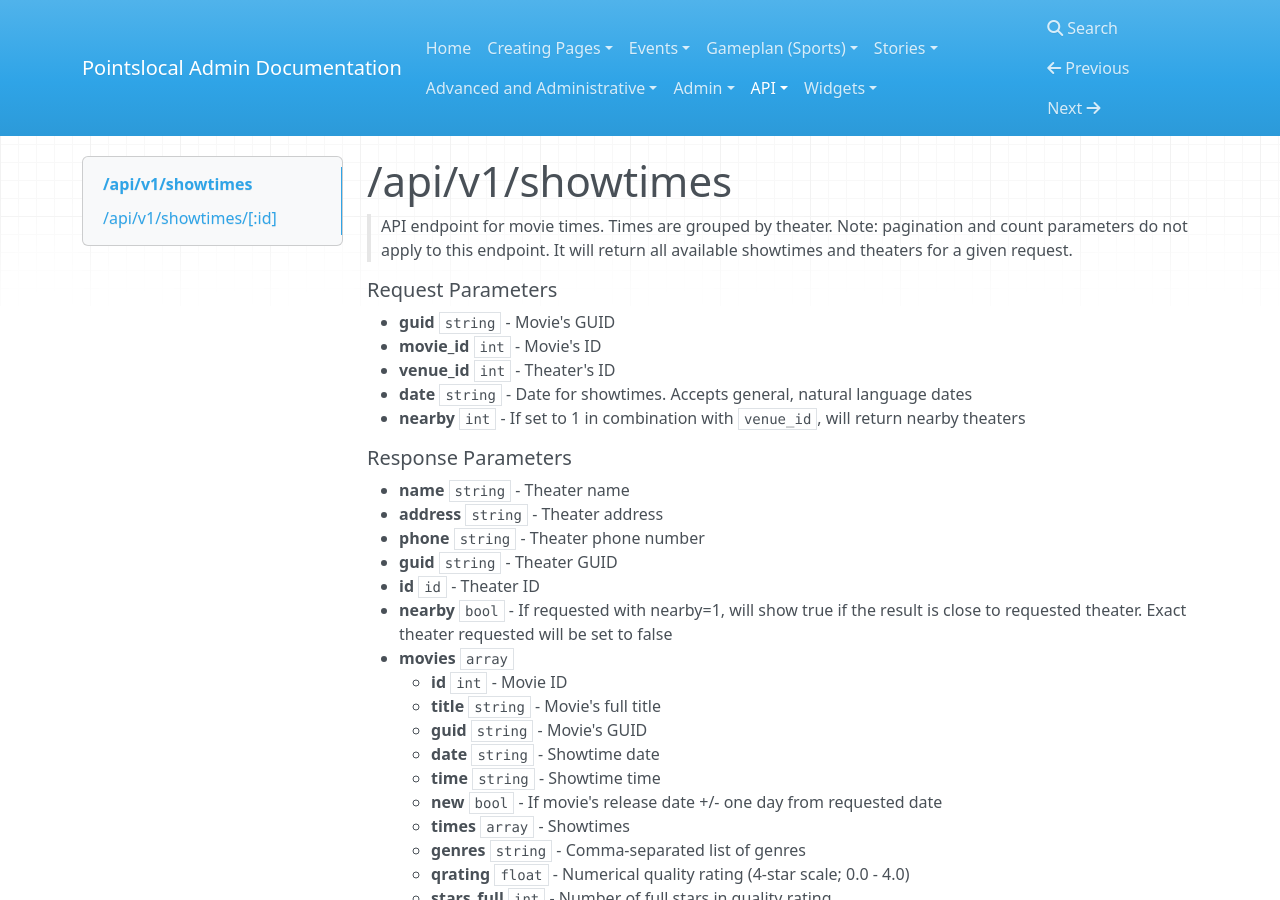
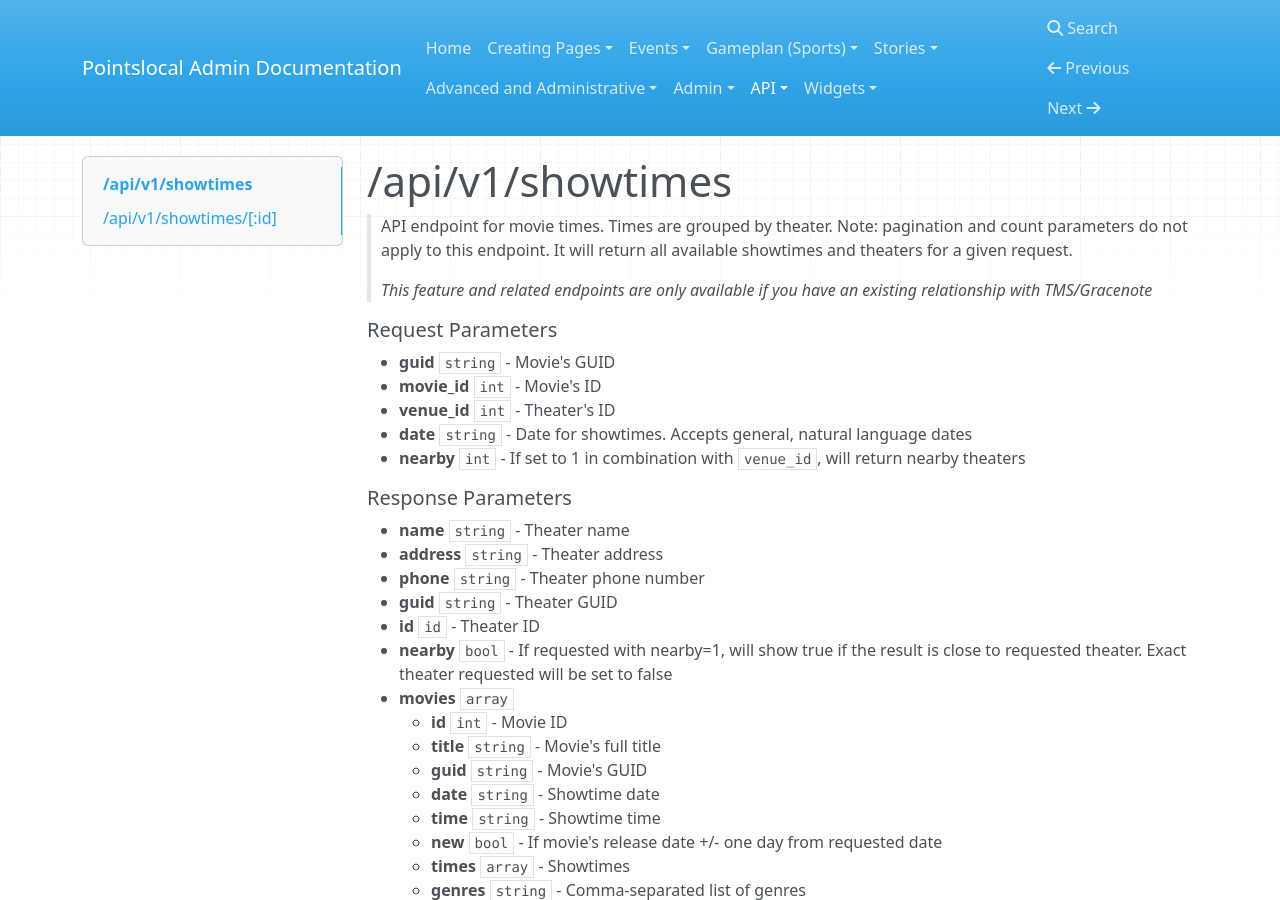
Before and after one commit to pointslocal/admin-docs, an MkDocs documentation site: the page built from docs/api_events_showtimes.md, in a window 1280 px wide and 900 px high. Built offline with MkDocs 1.6.1, drawn with Linux system fonts in a browser that asks for light colours; nearby versions of some CDN libraries; old or Windows-style settings are respelled for this version of MkDocs.

Commit message:
gracenote info

````diff
--- a/docs/api_events_showtimes.md
+++ b/docs/api_events_showtimes.md
@@ -1,6 +1,8 @@
 # /api/v1/showtimes
 
 > API endpoint for movie times.  Times are grouped by theater.  Note: pagination and count parameters do not apply to this endpoint.  It will return all available showtimes and theaters for a given request.
+
+> *This feature and related endpoints are only available if you have an existing relationship with TMS/Gracenote*
 
 ##### Request Parameters
 - **guid** ```string``` - Movie's GUID
````
